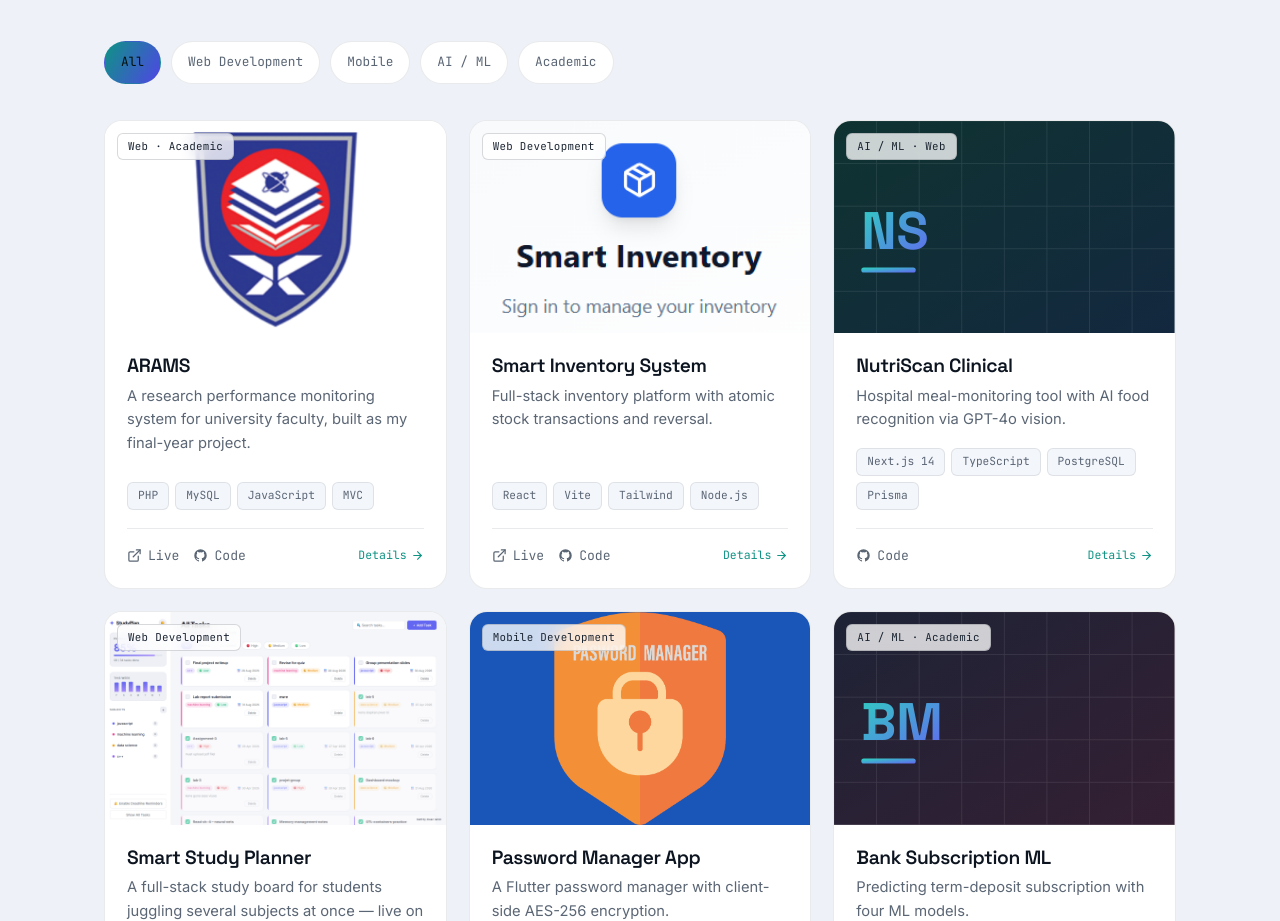
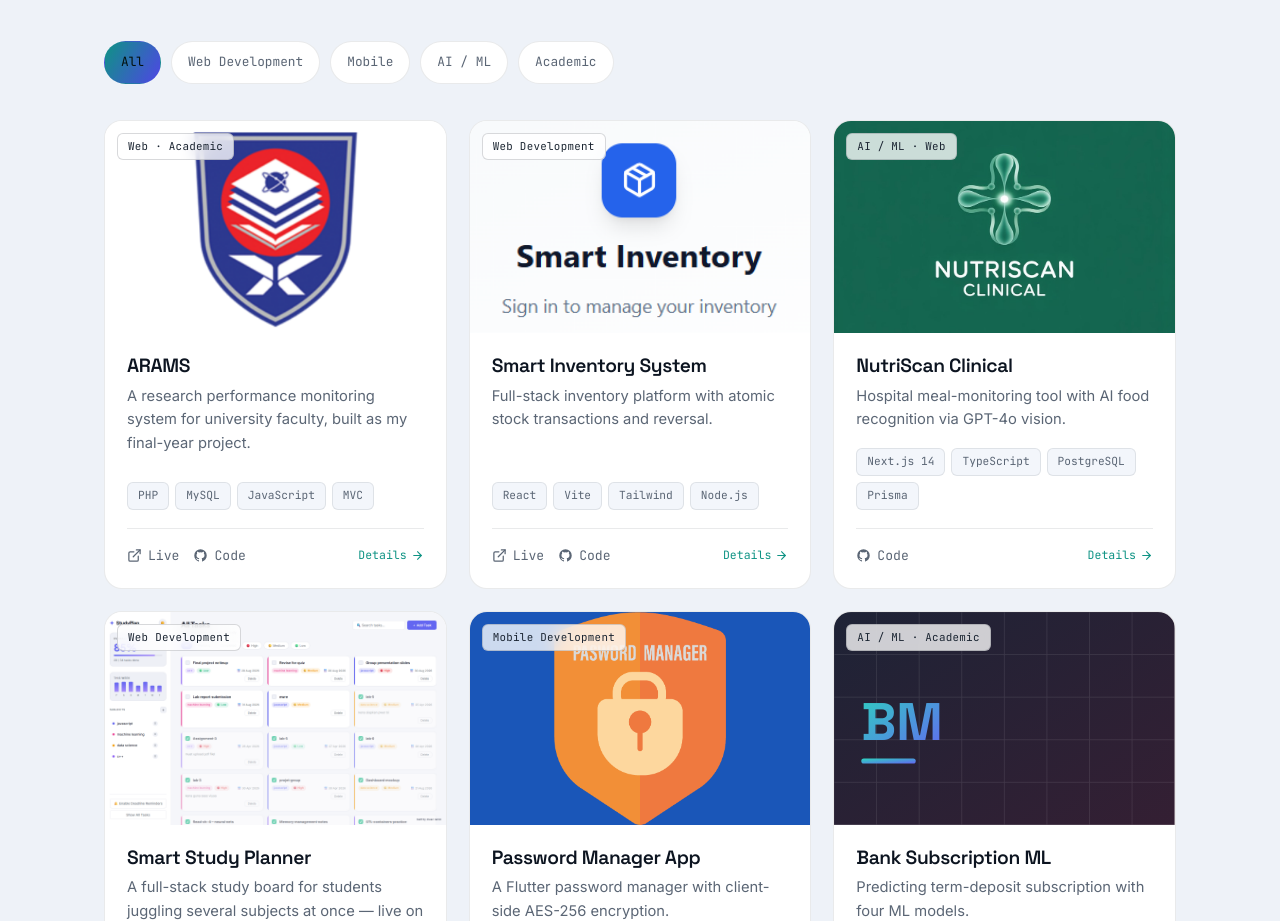
Before and after one commit to muazramzii/muaz-portfolio, a React (Vite) app: page / in a window 1280 px wide. Shown: the part 5240-6161 px from the top of the page. Built offline with nearby package versions, Linux system fonts and the light colour scheme.

Commit message:
Add NutriScan Clinical logo to project card

```diff
--- a/src/data.js
+++ b/src/data.js
@@ -163,6 +163,8 @@ export const projects = [
     label: 'NS',
     cats: ['ai', 'web'],
     catLabel: 'AI / ML · Web',
+    img: '/projects/nutriscan/logo.jpg',
+    imgPosition: 'center 52%',
     title: 'NutriScan Clinical',
     short: 'Hospital meal-monitoring tool with AI food recognition via GPT-4o vision.',
     desc: 'A meal-monitoring system for hospital wards with three roles (Nurse, Dietitian, Admin). Nurses photograph a meal tray, GPT-4o vision recognises the food and estimates portions, and dietitians follow intake over time through dashboards and low-intake alerts.',
```
Also changed, not shown: public/projects/nutriscan/logo.jpg (added).
